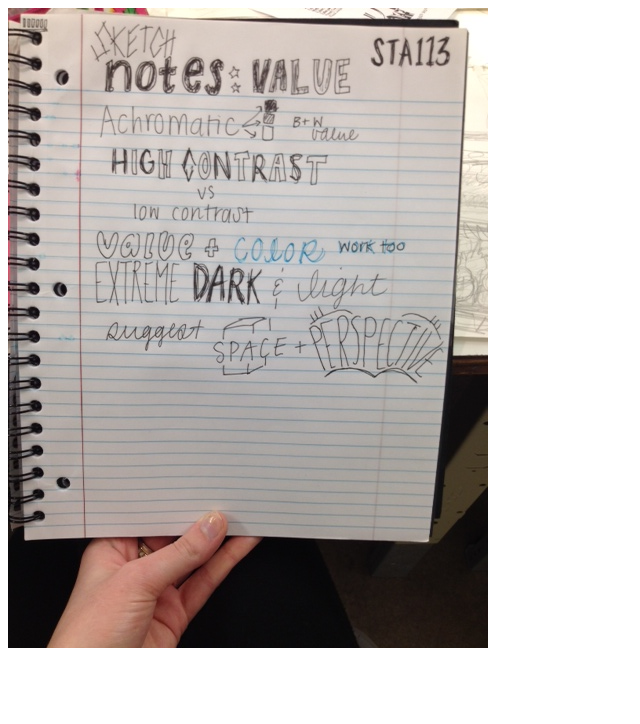
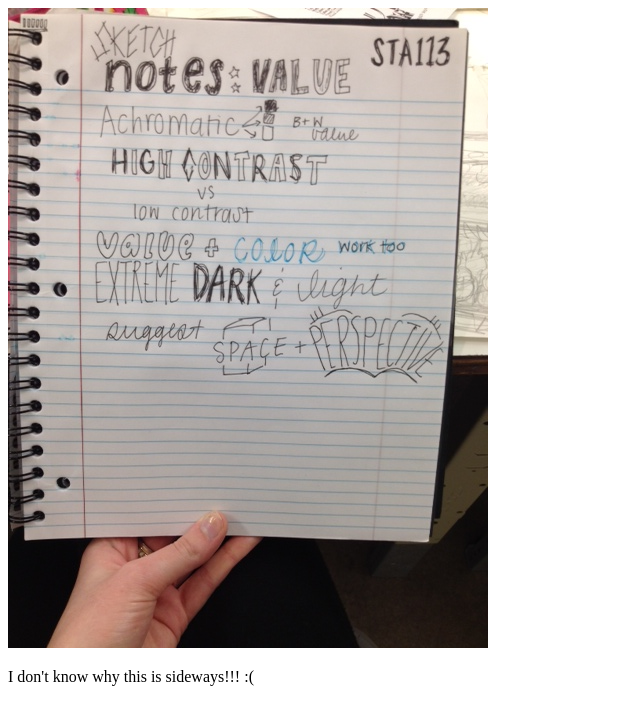
Before and after one commit to RaimeL/TC349, a plain HTML site: page week4/sketchnotes.html in a window 1280 px wide. Shown: the whole page, without its empty margins (0-640 px from the left). Drawn offline with Linux system fonts and the light colour scheme.

Commit message:
CommitWk4

```diff
--- a/week4/sketchnotes.html
+++ b/week4/sketchnotes.html
@@ -2,5 +2,5 @@
 <html lang="en">
 <body>
 <img src="sketchnotes.jpg"><br>
-
+<p>I don't know why this is sideways!!! :(</p>
 </body>
```
